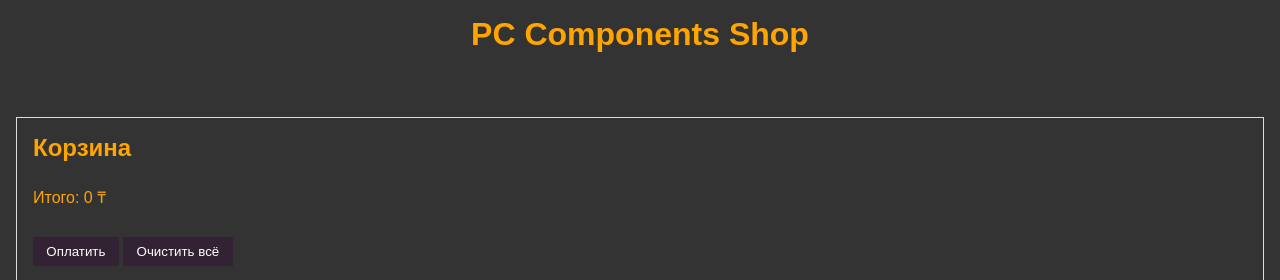
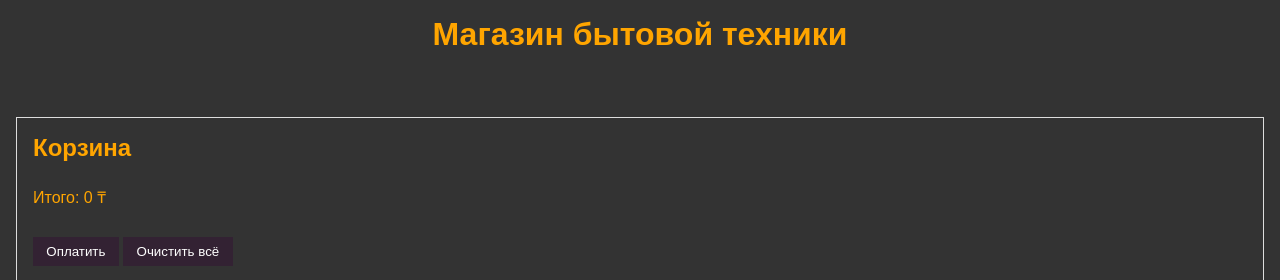
Before and after one commit to Zolotuhi/bot.github.io, a plain HTML site: page index.html in a window 1280 px wide. Shown: the top 280 px of the page. Drawn offline with Linux system fonts and the light colour scheme.

Commit message:
Update index.html

```diff
--- a/index.html
+++ b/index.html
@@ -8,7 +8,7 @@
 </head>
 <body>
     <header>
-        <h1>PC Components Shop</h1>
+        <h1> Магазин бытовой техники</h1>
     </header>
     <main>
         <section class="cart">
```
